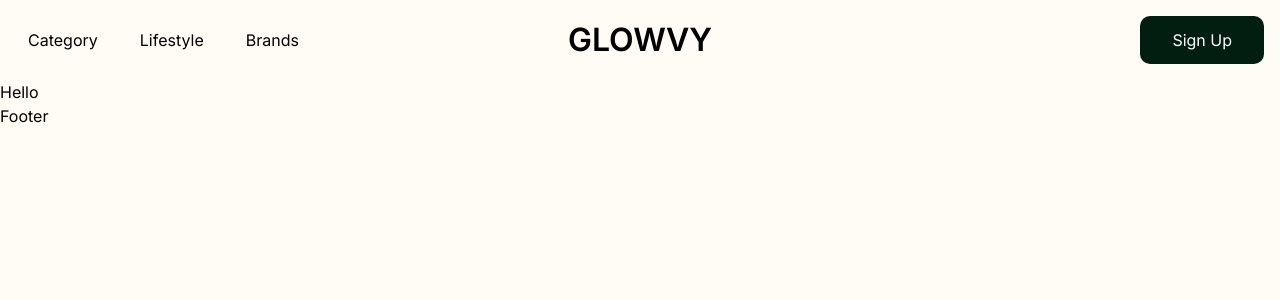
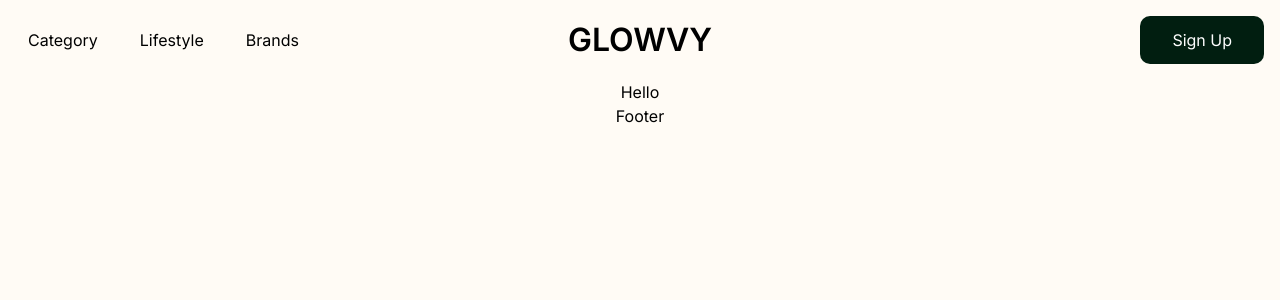
Before and after one commit to GuriWeb31/Glowvy, a React (Vite) app: page / in a window 1280 px wide. Shown: the top 300 px of the page. Built offline with nearby package versions, Linux system fonts and the light colour scheme.

Commit message:
footerchange

```diff
--- a/src/screens/Inc/Banner/index.jsx
+++ b/src/screens/Inc/Banner/index.jsx
@@ -2,7 +2,7 @@ import React from 'react'
 
 const Banner = () => {
   return (
-    <div>Hello</div>
+    <div className='text-center'>Hello</div>
   )
 }
 
--- a/src/screens/Inc/Footer.jsx
+++ b/src/screens/Inc/Footer.jsx
@@ -2,7 +2,7 @@ import React from 'react'
 
 const Footer = () => {
   return (
-    <div>Footer</div>
+    <div className='text-center'>Footer</div>
   )
 }
 
```
